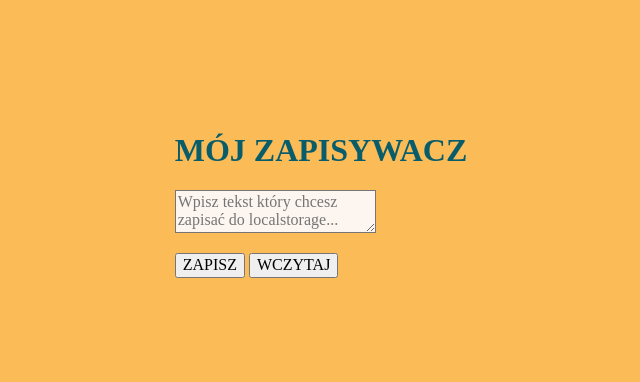
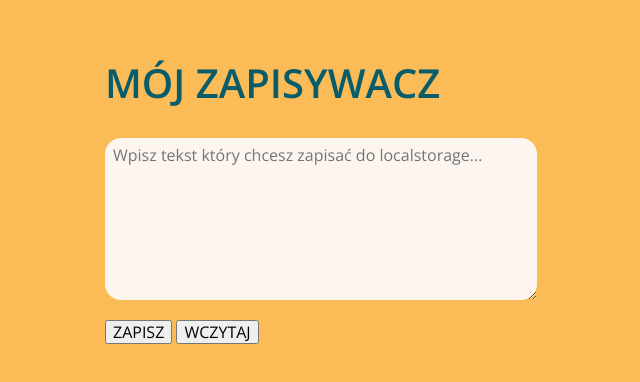
Before and after one commit to mzdzieblko/simple-editor-wtf2, a website built with webpack: page src/pages/index.html in a window 1280 px wide. Shown: the part 206-588 px from the top of the page, without its empty margins (319-959 px from the left). Built offline with nearby package versions, Linux system fonts and the light colour scheme.

Commit message:
add style to editor and remove h1

```diff
--- a/src/pages/index.html
+++ b/src/pages/index.html
@@ -146,11 +146,10 @@
   </head>
   <body>
     <main class="main">
-      <h1 class="tittle">MÓJ ZAPISYWACZ</h1>
       <p class="editor">
-        <label for="textarea"></label>
+        <label for="textarea" class="editor__description">MÓJ ZAPISYWACZ</label>
         <textarea
-          class="textarea"
+          class="editor__content"
           name="textarea"
           id="textarea"
           placeholder="Wpisz tekst który chcesz zapisać do localstorage..."
--- a/src/scss/main.scss
+++ b/src/scss/main.scss
@@ -2,6 +2,7 @@
 
 @import "_variables";
 @import "modules/hello.scss";
+@import url("https://fonts.googleapis.com/css2?family=Open+Sans:wght@400;600&display=swap");
 
 body {
   background: #fbbc58;
@@ -10,9 +11,22 @@ body {
   align-items: center;
   justify-content: center;
   min-height: 100vh;
+  font-family: "Open Sans", sans-serif;
 }
-
-.textarea {
-  background: #fdf6f0;
-  color: #f57b51;
+.editor {
+  &__description {
+    display: block;
+    margin-bottom: 32px;
+    font-weight: 600;
+    font-size: 40px;
+  }
+  &__content {
+    background: #fdf6f0;
+    color: #f57b51;
+    height: 146px;
+    width: 416px;
+    border-style: none;
+    border-radius: 16px;
+    padding: 8px;
+  }
 }
```
